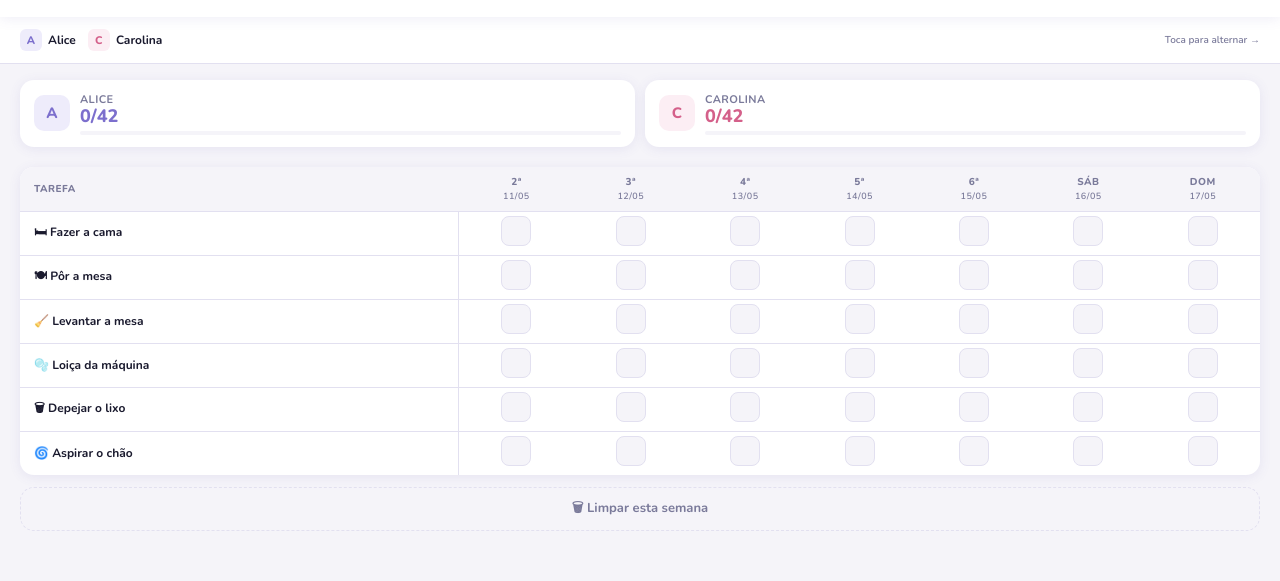
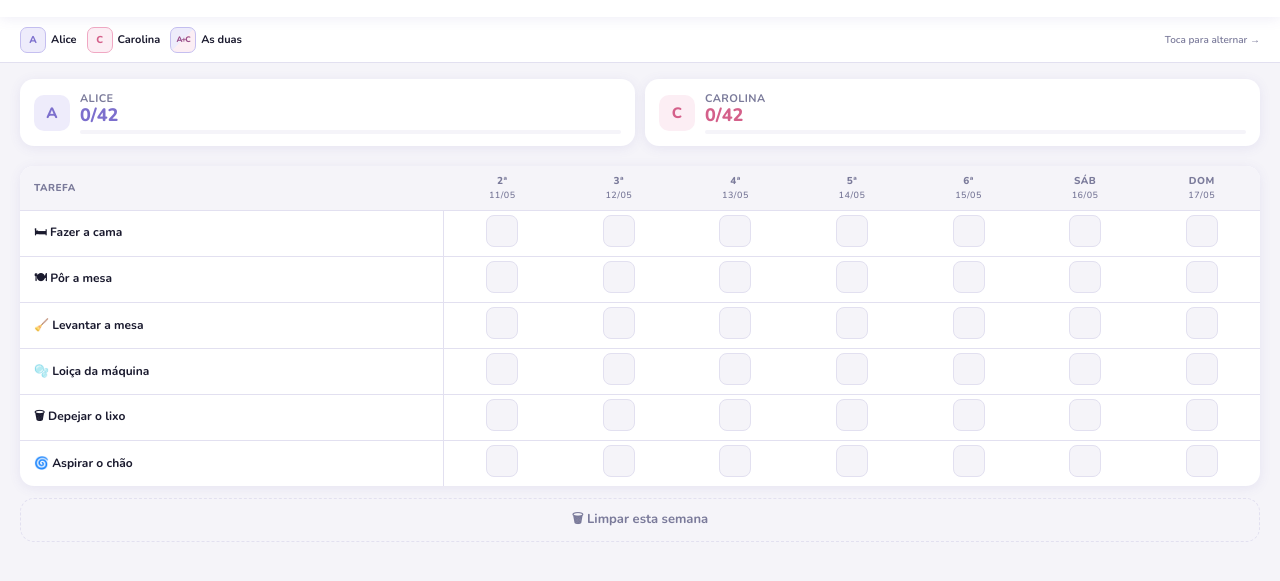
Before and after one commit to ftoipa/tarefas, a plain HTML site: page index.html in a window 1280 px wide. Shown: the part 51-632 px from the top of the page. Drawn offline with nearby package versions, Linux system fonts and the light colour scheme.

Commit message:
Add files via upload

```diff
--- a/index.html
+++ b/index.html
@@ -23,6 +23,7 @@
       --carolina: #d4608a;
       --carolina-light: #fceef4;
       --carolina-mid: #f0a8c3;
+      --both: #9a4e8a;
       --bg: #f5f4f9;
       --surface: #ffffff;
       --text: #1a1a2e;
@@ -34,30 +35,26 @@
     * { box-sizing: border-box; margin: 0; padding: 0; -webkit-tap-highlight-color: transparent; }
     body { font-family: 'Nunito', sans-serif; background: var(--bg); color: var(--text); min-height: 100vh; padding-bottom: 2rem; }
 
-    header {
-      background: var(--surface);
-      box-shadow: var(--shadow);
-      padding: 1rem 1.25rem 0.75rem;
-      position: sticky; top: 0; z-index: 10;
-    }
+    header { background: var(--surface); box-shadow: var(--shadow); padding: 1rem 1.25rem 0.75rem; position: sticky; top: 0; z-index: 10; }
     .header-top { display: flex; align-items: center; justify-content: space-between; margin-bottom: 0.5rem; }
     .app-title { font-size: 18px; font-weight: 800; color: var(--text); letter-spacing: -0.3px; }
     .app-title span.alice { color: var(--alice); }
     .app-title span.carolina { color: var(--carolina); }
 
     .week-nav { display: flex; align-items: center; gap: 8px; }
-    .week-btn { background: var(--bg); border: 1px solid var(--border); border-radius: 8px; width: 32px; height: 32px; font-size: 16px; cursor: pointer; display: flex; align-items: center; justify-content: center; color: var(--muted); transition: background 0.15s; }
+    .week-btn { background: var(--bg); border: 1px solid var(--border); border-radius: 8px; width: 32px; height: 32px; font-size: 16px; cursor: pointer; display: flex; align-items: center; justify-content: center; color: var(--muted); }
     .week-btn:active { background: var(--alice-light); }
     .week-info { text-align: center; }
     .week-range { font-size: 12px; font-weight: 700; color: var(--text); }
     .week-tag { font-size: 10px; color: var(--muted); font-weight: 600; text-transform: uppercase; letter-spacing: 0.5px; }
 
-    .legend { display: flex; gap: 12px; padding: 0.75rem 1.25rem; background: var(--surface); border-bottom: 1px solid var(--border); }
-    .legend-item { display: flex; align-items: center; gap: 6px; font-size: 12px; font-weight: 700; }
-    .legend-dot { width: 22px; height: 22px; border-radius: 6px; display: flex; align-items: center; justify-content: center; font-size: 11px; font-weight: 800; }
-    .ld-a { background: var(--alice-light); color: var(--alice); }
-    .ld-c { background: var(--carolina-light); color: var(--carolina); }
-    .legend-hint { margin-left: auto; font-size: 10px; color: var(--muted); font-weight: 600; align-self: center; }
+    .legend { display: flex; gap: 10px; padding: 0.6rem 1.25rem; background: var(--surface); border-bottom: 1px solid var(--border); align-items: center; flex-wrap: wrap; }
+    .legend-item { display: flex; align-items: center; gap: 5px; font-size: 11px; font-weight: 700; }
+    .legend-dot { width: 26px; height: 26px; border-radius: 7px; display: flex; align-items: center; justify-content: center; font-size: 10px; font-weight: 800; flex-shrink: 0; }
+    .ld-a { background: var(--alice-light); color: var(--alice); border: 1.5px solid var(--alice-mid); }
+    .ld-c { background: var(--carolina-light); color: var(--carolina); border: 1.5px solid var(--carolina-mid); }
+    .ld-both { background: linear-gradient(135deg, var(--alice-light) 50%, var(--carolina-light) 50%); border: 1.5px solid var(--alice-mid); color: var(--both); font-size: 8px; letter-spacing: -1px; }
+    .legend-hint { margin-left: auto; font-size: 10px; color: var(--muted); font-weight: 600; }
 
     .scores { display: grid; grid-template-columns: 1fr 1fr; gap: 10px; padding: 1rem 1.25rem 0.5rem; }
     .score-card { background: var(--surface); border-radius: var(--radius); padding: 12px 14px; box-shadow: var(--shadow); display: flex; align-items: center; gap: 10px; }
@@ -83,32 +80,31 @@
     tbody tr:last-child td { border-bottom: none; }
 
     .cell-btn {
-      width: 30px; height: 30px; border-radius: 8px;
+      width: 32px; height: 32px; border-radius: 8px;
       border: 1.5px solid var(--border);
       background: var(--bg);
       cursor: pointer;
       display: inline-flex; align-items: center; justify-content: center;
-      font-size: 12px; font-weight: 800;
-      transition: all 0.12s;
+      font-size: 11px; font-weight: 800;
       color: transparent;
+      transition: transform 0.1s;
+      position: relative; overflow: hidden;
     }
-    .cell-btn:active { transform: scale(0.9); }
-    .cell-done-a { background: var(--alice-light); border-color: var(--alice); color: var(--alice); }
-    .cell-done-c { background: var(--carolina-light); border-color: var(--carolina); color: var(--carolina); }
+    .cell-btn:active { transform: scale(0.82); }
+    .cell-a { background: var(--alice-light); border-color: var(--alice); color: var(--alice); }
+    .cell-c { background: var(--carolina-light); border-color: var(--carolina); color: var(--carolina); }
+    .cell-both {
+      background: linear-gradient(135deg, var(--alice-light) 50%, var(--carolina-light) 50%);
+      border-color: var(--alice-mid);
+      color: var(--both);
+      font-size: 9px; letter-spacing: -1px;
+    }
 
     .reset-wrap { padding: 0 1.25rem; }
-    .reset-btn { width: 100%; padding: 10px; border: 1.5px dashed var(--border); border-radius: var(--radius); background: none; font-family: 'Nunito', sans-serif; font-size: 13px; font-weight: 700; color: var(--muted); cursor: pointer; transition: all 0.15s; }
+    .reset-btn { width: 100%; padding: 10px; border: 1.5px dashed var(--border); border-radius: var(--radius); background: none; font-family: 'Nunito', sans-serif; font-size: 13px; font-weight: 700; color: var(--muted); cursor: pointer; }
     .reset-btn:active { background: #fff0f0; border-color: #e88; color: #c55; }
 
-    .install-banner {
-      margin: 0.75rem 1.25rem 0;
-      background: linear-gradient(135deg, var(--alice-light), var(--carolina-light));
-      border: 1px solid var(--alice-mid);
-      border-radius: var(--radius);
-      padding: 12px 14px;
-      display: flex; align-items: center; gap: 10px;
-      font-size: 12px; font-weight: 700; color: var(--alice);
-    }
+    .install-banner { margin: 0.75rem 1.25rem 0; background: linear-gradient(135deg, var(--alice-light), var(--carolina-light)); border: 1px solid var(--alice-mid); border-radius: var(--radius); padding: 12px 14px; display: flex; align-items: center; gap: 10px; font-size: 12px; font-weight: 700; color: var(--alice); }
     .install-banner button { margin-left: auto; background: var(--alice); color: white; border: none; border-radius: 8px; padding: 6px 12px; font-family: 'Nunito', sans-serif; font-size: 12px; font-weight: 700; cursor: pointer; white-space: nowrap; }
     #install-banner { display: none; }
   </style>
@@ -132,6 +128,7 @@
 <div class="legend">
   <div class="legend-item"><div class="legend-dot ld-a">A</div> Alice</div>
   <div class="legend-item"><div class="legend-dot ld-c">C</div> Carolina</div>
+  <div class="legend-item"><div class="legend-dot ld-both">A+C</div> As duas</div>
   <div class="legend-hint">Toca para alternar →</div>
 </div>
 
@@ -160,7 +157,7 @@
 </div>
 
 <div class="table-wrap">
-  <table id="main-table">
+  <table>
     <thead id="thead"></thead>
     <tbody id="tbody"></tbody>
   </table>
@@ -171,6 +168,7 @@
 </div>
 
 <script>
+// Estados: 0=ninguém | 1=Alice | 2=Carolina | 3=As duas
 const TAREFAS = [
   "🛏 Fazer a cama",
   "🍽 Pôr a mesa",
@@ -182,9 +180,9 @@ const TAREFAS = [
 const DIAS = ["2ª","3ª","4ª","5ª","6ª","Sáb","Dom"];
 
 let weekOffset = 0;
-let data = JSON.parse(localStorage.getItem('tarefas-v2') || '{}');
+let data = JSON.parse(localStorage.getItem('tarefas-v3') || '{}');
 
-function save() { localStorage.setItem('tarefas-v2', JSON.stringify(data)); }
+function save() { localStorage.setItem('tarefas-v3', JSON.stringify(data)); }
 
 function getWeekStart(off) {
   const now = new Date();
@@ -195,56 +193,74 @@ function getWeekStart(off) {
   d.setHours(0,0,0,0);
   return d;
 }
-function fmt(d) { return d.toLocaleDateString('pt-PT',{day:'2-digit',month:'2-digit'}); }
+function fmt(d) { return d.toLocaleDateString('pt-PT', {day:'2-digit', month:'2-digit'}); }
 function wkey() { return 'w' + getWeekStart(weekOffset).toISOString().slice(0,10); }
+function getState(t, d) { return (data[wkey()] && data[wkey()][t+'_'+d]) || 0; }
 
-function getState(t,d) { return (data[wkey()] && data[wkey()][t+'_'+d]) || 0; }
-function cycleState(t,d) {
+function cycleState(t, d) {
   if (!data[wkey()]) data[wkey()] = {};
-  data[wkey()][t+'_'+d] = (getState(t,d) + 1) % 3;
+  data[wkey()][t+'_'+d] = (getState(t,d) + 1) % 4;
   save(); render();
 }
 
 function changeWeek(x) { weekOffset += x; render(); }
+
 function resetWeek() {
   if (confirm('Apagar todas as tarefas desta semana?')) {
     data[wkey()] = {}; save(); render();
   }
 }
 
+function stateClass(s) {
+  if (s === 1) return 'cell-btn cell-a';
+  if (s === 2) return 'cell-btn cell-c';
+  if (s === 3) return 'cell-btn cell-both';
+  return 'cell-btn';
+}
+function stateLabel(s) {
+  if (s === 1) return 'A';
+  if (s === 2) return 'C';
+  if (s === 3) return 'A+C';
+  return '';
+}
+
 function render() {
   const mon = getWeekStart(weekOffset);
   const sun = new Date(mon); sun.setDate(mon.getDate()+6);
   document.getElementById('week-range').textContent = fmt(mon) + ' – ' + fmt(sun);
-  document.getElementById('week-tag').textContent = weekOffset === 0 ? 'Esta semana' : weekOffset < 0 ? Math.abs(weekOffset) + ' semana(s) atrás' : 'Daqui a ' + weekOffset + ' semana(s)';
+  document.getElementById('week-tag').textContent =
+    weekOffset === 0 ? 'Esta semana' :
+    weekOffset < 0 ? Math.abs(weekOffset) + ' semana(s) atrás' :
+    'Daqui a ' + weekOffset + ' semana(s)';
 
-  // thead
   let th = '<tr><th class="th-task">Tarefa</th>';
-  for (let d=0;d<7;d++) {
+  for (let d = 0; d < 7; d++) {
     const dd = new Date(mon); dd.setDate(mon.getDate()+d);
     th += '<th>' + DIAS[d] + '<br><span style="font-weight:600;font-size:9px;">' + fmt(dd) + '</span></th>';
   }
-  th += '</tr>';
-  document.getElementById('thead').innerHTML = th;
+  document.getElementById('thead').innerHTML = th + '</tr>';
 
-  // tbody
   let tb = '';
-  for (let t=0;t<TAREFAS.length;t++) {
+  for (let t = 0; t < TAREFAS.length; t++) {
     tb += '<tr><td class="td-task">' + TAREFAS[t] + '</td>';
-    for (let d=0;d<7;d++) {
-      const s = getState(t,d);
-      const cls = s===1 ? 'cell-btn cell-done-a' : s===2 ? 'cell-btn cell-done-c' : 'cell-btn';
-      const lbl = s===1 ? 'A' : s===2 ? 'C' : '';
-      tb += '<td><button class="' + cls + '" onclick="cycleState(' + t + ',' + d + ')" aria-label="' + TAREFAS[t] + ' ' + DIAS[d] + '">' + lbl + '</button></td>';
+    for (let d = 0; d < 7; d++) {
+      const s = getState(t, d);
+      tb += '<td><button class="' + stateClass(s) + '" onclick="cycleState(' + t + ',' + d + ')">' + stateLabel(s) + '</button></td>';
     }
     tb += '</tr>';
   }
   document.getElementById('tbody').innerHTML = tb;
 
-  // scores
+  // Pontuações — estado 3 (as duas) conta para ambas
   const total = TAREFAS.length * 7;
-  let ca=0, cc=0;
-  for (let t=0;t<TAREFAS.length;t++) for (let d=0;d<7;d++) { const s=getState(t,d); if(s===1)ca++; if(s===2)cc++; }
+  let ca = 0, cc = 0;
+  for (let t = 0; t < TAREFAS.length; t++) {
+    for (let d = 0; d < 7; d++) {
+      const s = getState(t, d);
+      if (s === 1 || s === 3) ca++;
+      if (s === 2 || s === 3) cc++;
+    }
+  }
   document.getElementById('score-a').textContent = ca + '/' + total;
   document.getElementById('score-c').textContent = cc + '/' + total;
   document.getElementById('bar-a').style.width = Math.round(ca/total*100) + '%';
@@ -253,11 +269,9 @@ function render() {
 
 render();
 
-// PWA install
 let deferredPrompt;
 window.addEventListener('beforeinstallprompt', e => {
-  e.preventDefault();
-  deferredPrompt = e;
+  e.preventDefault(); deferredPrompt = e;
   document.getElementById('install-banner').style.display = 'flex';
 });
 document.getElementById('install-btn').addEventListener('click', () => {
```
